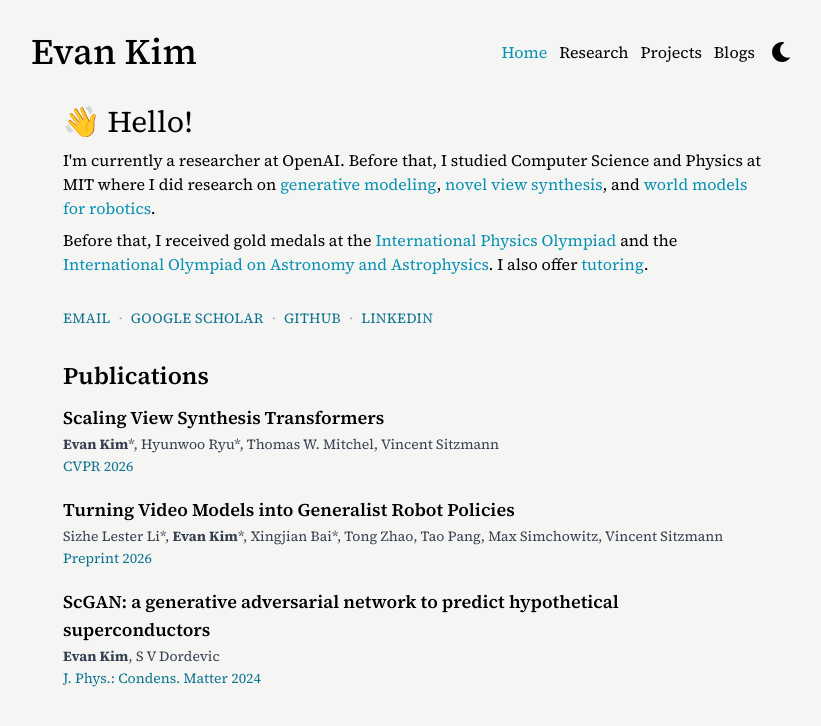
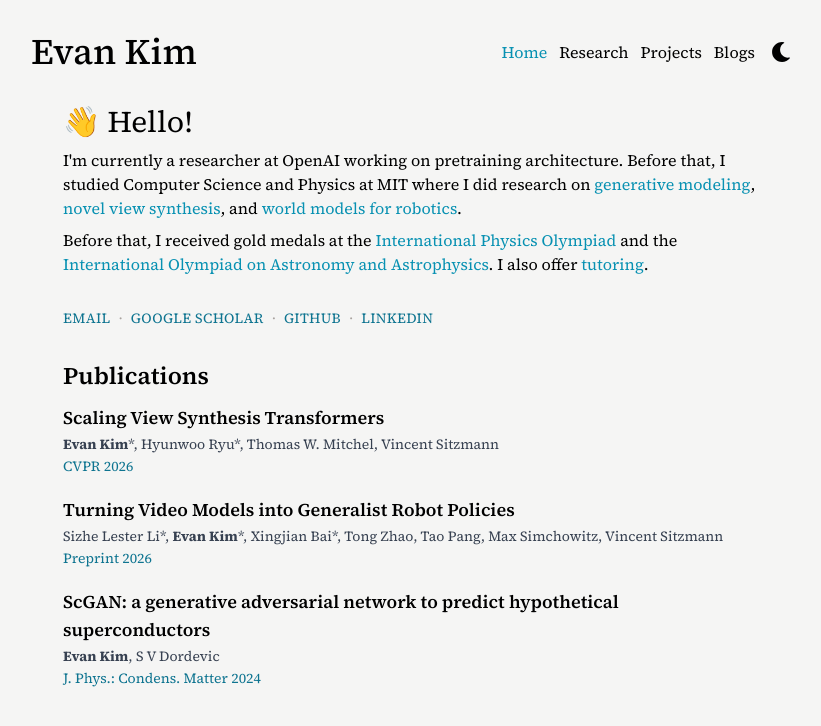
Before and after one commit to evnkim/evn.kim, a Next.js app: page / in a window 1280 px wide. Shown: the top 726 px of the page, without its empty margins (225-1046 px from the left). Built offline with nearby package versions, Linux system fonts and the light colour scheme.

Commit message:
Update homepage research description

```diff
--- a/src/app/(site)/page.tsx
+++ b/src/app/(site)/page.tsx
@@ -8,8 +8,8 @@
           <h1 className="text-3xl mb-2">👋 Hello!</h1>
           <div>
             <p>
-              I&apos;m currently a researcher at OpenAI. Before that, I studied Computer Science and
-              Physics at MIT where I did research on{" "}
+              I&apos;m currently a researcher at OpenAI working on pretraining architecture. Before
+              that, I studied Computer Science and Physics at MIT where I did research on{" "}
               <CyanLink href="https://doi.org/10.1088/1361-648X/acfdeb">generative modeling</CyanLink>
               ,{" "}
               <CyanLink href="/research/svsm">novel view synthesis</CyanLink>, and{" "}
```
